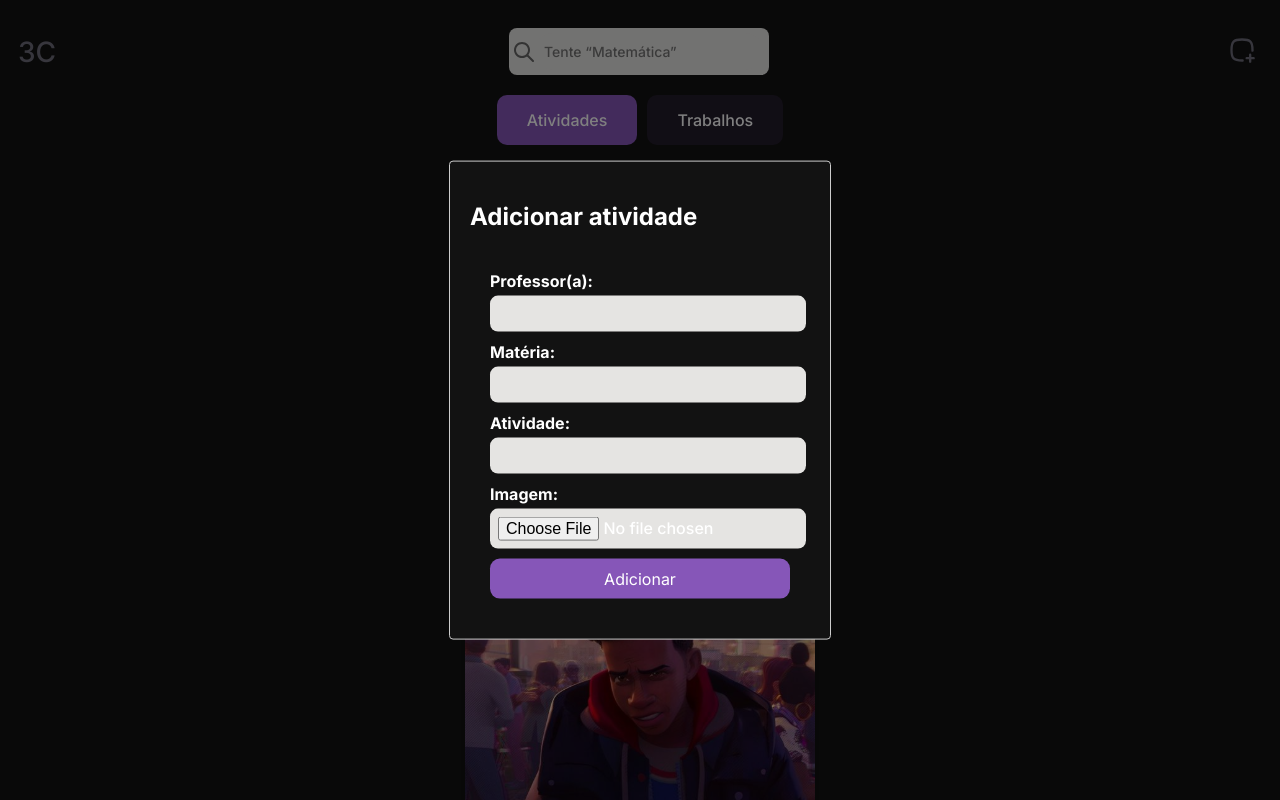
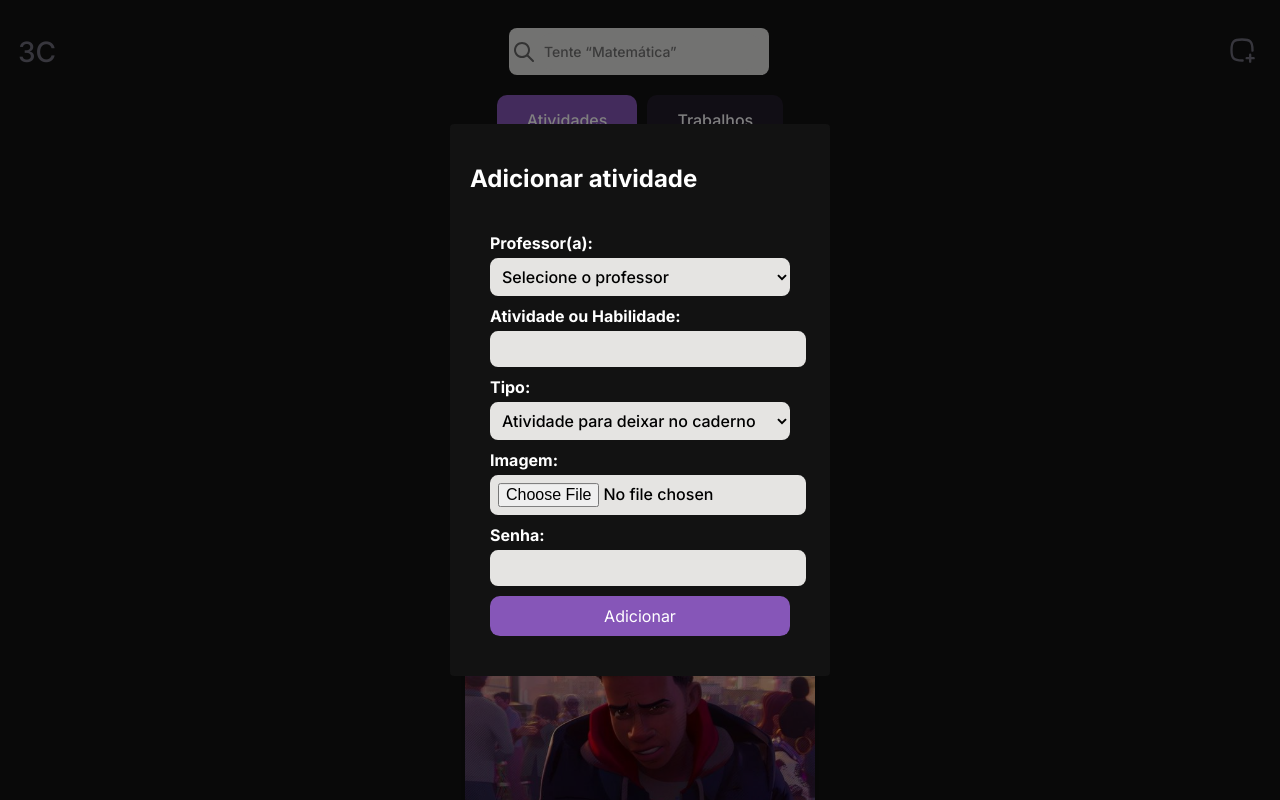
Before and after one commit to therealafter/school-project-front-end, a React (Vite) app: page / in a window 1280 px wide. Both pictures are taken after a click on the button 1242 px from the left and 51 px from the top of the page. Shown: the top 800 px of the page. Built offline with nearby package versions, Linux system fonts and the light colour scheme.

Commit message:
teachers name

```diff
--- a/package.json
+++ b/package.json
@@ -10,12 +10,15 @@
     "preview": "vite preview"
   },
   "dependencies": {
+    "axios": "^1.4.0",
     "react": "^18.2.0",
     "react-dom": "^18.2.0",
     "react-modal": "^3.16.1",
+    "react-toastify": "^9.1.3",
     "styled-components": "^6.0.7"
   },
   "devDependencies": {
+    "@types/axios": "^0.14.0",
     "@types/react": "^18.2.15",
     "@types/react-dom": "^18.2.7",
     "@types/react-modal": "^3.16.0",
--- a/src/components/Content/styles.ts
+++ b/src/components/Content/styles.ts
@@ -10,7 +10,7 @@ export const Container = styled.div`
 
 export const Title = styled.h1`
     font-weight: 500;
-    font-size: 12px;
+    font-size: 16px;
     font-family: "Inter", sans-serif;
     color: #FFF;
 `;
--- a/src/components/Navbar/index.tsx
+++ b/src/components/Navbar/index.tsx
@@ -1,15 +1,21 @@
 import { SearchComponent } from "../Search"
-import { Container, Add, Title, FormContainer } from "./styles"
+import { Container, Add, Title, FormContainer, StyledSelect } from "./styles"
 
 import { useState } from "react";
 
 import Modal from 'react-modal';
+import { toast } from "react-toastify";
+import { api } from "../../config/api";
+
+import { mattersData } from "../../config/config";
 
 const customStyles = {
   overlay: {
     backgroundColor: 'rgba(0, 0, 0, 0.5)',
   },
+
   content: {
+    border: 'none',
     color: "#FFF",
     background: '#121212',  // Definindo o fundo preto
     top: '50%',
@@ -23,13 +29,66 @@ const customStyles = {
 
 export const Navbar = () => {
   const [modalIsOpen, setModalIsOpen] = useState(false);
+  const [selectedImage, setSelectedImage] = useState(null); // State para armazenar a imagem selecionada
+
+  const [selectedTeacher, setSelectedTeacher] = useState('');
+  const [selectedTeacherSubjects, setSelectedTeacherSubjects] = useState([]) as any;
+
+  const [matter, setMatter] = useState(null) as any;
+  const [activity, setActivity] = useState(null);
+  const [type, setType] = useState('activity_not_delivery') as any;
+  const [password, setPassword] = useState(null);
+
+  const addActivity = async (event: any) => {
+    event.preventDefault();
+
+    if (!selectedTeacher || !matter || !activity || !type || !password) {
+      toast("Preencha todos os campos!", {
+        theme: "dark",
+      })
+      return;
+    }
+
+    setModalIsOpen(false);
+
+    const data = new FormData();
+
+    data.append('teacher', String(selectedTeacher));
+    data.append('matter', String(matter));
+    data.append('activityOrHability', String(activity)); // Supondo que activity contém o valor correto
+    data.append('type', String(type)); // Supondo que type contém o valor correto
+    data.append('password', String(password)); // Supondo que password contém o valor correto
+    data.append('image', selectedImage as any);
+
+    try {
+      await api.post('/activities', data);
+
+      toast("Atividade adicionada com sucesso!", {
+        theme: "dark",
+      })
+    } catch (error) {
+      toast("Erro ao adicionar atividade!", {
+        theme: "dark",
+      })
+    }
+  }
 
   const handleImageUpload = (event: any) => {
     const selectedImage = event.target.files[0];
     if (selectedImage) {
-      // Aqui você pode fazer o que quiser com a imagem selecionada,
-      // como fazer o upload para o servidor, exibir em uma pré-visualização, etc.
+      const imageURL = URL.createObjectURL(selectedImage);
+      setSelectedImage(imageURL as any);
     }
+  };
+
+  const uniqueTeacherNames = Array.from(new Set(mattersData.map(subject => subject.teacher)));
+
+  const handleTeacherSelect = (event: any) => {
+    const selectedValue = event.target.value;
+    setSelectedTeacher(selectedValue);
+
+    const subjects = mattersData.filter(subject => subject.teacher === selectedValue);
+    setSelectedTeacherSubjects(subjects);
   };
 
   return (
@@ -48,28 +107,89 @@ export const Navbar = () => {
         onRequestClose={() => setModalIsOpen(false)}
         style={customStyles}
         contentLabel="Adicionar atividade"
+        ariaHideApp={false}
       >
         <h2>Adicionar atividade</h2>
 
-        <FormContainer>
+        <FormContainer onSubmit={addActivity}>
           <label>Professor(a):</label>
-          <input type="text" />
 
-          <label>Matéria:</label>
-          <input type="text" />
+          <StyledSelect onChange={handleTeacherSelect}>
+            <option value="">Selecione o professor</option>
 
-          <label>Atividade:</label>
-          <input type="text" />
+            {uniqueTeacherNames.map(teacher => (
+              <option key={teacher} value={teacher}>
+                {teacher}
+              </option>
+            ))}
+          </StyledSelect>
+
+          {selectedTeacher && (
+            <>
+              <label>Matéria:</label>
+
+              <StyledSelect>
+                <option value="">Selecione a matéria</option>
+
+                {selectedTeacherSubjects.map((subject: any) => (
+                  <option key={subject.subject} value={subject.subject}
+                    onSelect={() => setMatter(subject.subject)}
+                  >
+                    {subject.subject}
+                  </option>
+                ))}
+
+              </StyledSelect>
+            </>
+          )}
+
+          <label>Atividade ou Habilidade:</label>
+          <input type="text"
+            onChange={
+              (event: any) => setActivity(event.target.value)
+            }
+          />
+
+          <label>Tipo:</label>
+
+          <StyledSelect>
+            <option onSelect={
+              () => setType('activity_not_delivery')
+            } value="1">Atividade para deixar no caderno</option>
+            <option onSelect={
+              () => setType('job_to_deliver')
+            } value="2">Trabalho para entregar</option>
+            <option onSelect={
+              () => setType('activity_to_deliver')
+            } value="3">Atividade para entregar</option>
+          </StyledSelect>
 
           {/* Image File */}
           <label>Imagem:</label>
           <input type="file" accept="image/*" onChange={handleImageUpload} />
 
+          {selectedImage && (
+            <div style={{ marginTop: '20px', textAlign: 'center' }}>
+              <img
+                src={selectedImage}
+                alt="Preview"
+                style={{ maxWidth: '50%', border: '2px solid #8656b8', borderRadius: '8px' }}
+              />
+            </div>
+          )}
+
+
+          {/* Secret input */}
+          <label>Senha:</label>
+          <input type="text"
+            onChange={
+              (event: any) => setPassword(event.target.value)
+            }
+          />
+
           <button type="submit">Adicionar</button>
         </FormContainer>
       </Modal>
     </>
-
-    // </Modal>
   )
 }
--- a/src/components/Navbar/styles.ts
+++ b/src/components/Navbar/styles.ts
@@ -6,6 +6,28 @@ export const Container = styled.div`
   padding: 10px 10px;
   justify-content: space-between;
   align-items: center;
+`;
+
+export const StyledSelect = styled.select`
+  padding: 8px;
+  margin-bottom: 10px;
+  border: none;
+  border-radius: 8px;
+  background-color: #e5e4e2;
+  font-weight: 500;
+  font-size: 16px;
+  font-family: "Inter", sans-serif;
+  width: 100%;
+
+  &:focus {
+    outline: none;
+    color: #000;
+  }
+
+  option:hover {
+    background-color: #6a0dad;
+    color: #fff; /* Cor do texto ao passar o mouse */
+  }
 `;
 
 export const FormContainer = styled.form`
@@ -28,8 +50,25 @@ export const FormContainer = styled.form`
     font-weight: bold;
   }
 
-  input[type="text"],
   input[type="file"] {
+    padding: 8px;
+    margin-bottom: 10px;
+    border: none;
+    border-radius: 8px;
+    color: #000;
+    background-color: #e5e4e2;
+    font-weight: 500;
+    font-size: 16px;
+    font-family: "Inter", sans-serif;
+    width: 100%;
+
+    :focus {
+      outline: none;
+      color: #000;
+    }
+  }
+
+  input[type="text"] {
     padding: 8px;
     margin-bottom: 10px;
     border: none;
--- /dev/null
+++ b/src/config/api.ts
@@ -0,0 +1,5 @@
+import axios from 'axios';
+
+export const api = axios.create({
+  baseURL: 'http://localhost:5555',
+});
--- /dev/null
+++ b/src/config/config.ts
@@ -0,0 +1,16 @@
+export const mattersData = [
+  { subject: 'UC5', teacher: 'Roberto' },
+  { subject: 'UC6', teacher: 'Roberto' },
+  { subject: 'Matemática', teacher: 'Silvia' },
+  { subject: 'Projeto de Vida', teacher: 'Silvia' },
+  { subject: 'Trabalho e Economia', teacher: 'Patricia' },
+  { subject: 'Tecnologia', teacher: 'Patricia' },
+  { subject: 'Compostos Agrícolas', teacher: 'Suemy' },
+  { subject: 'Educação Física', teacher: 'Vinicius' },
+  { subject: 'Artes', teacher: 'Carol' },
+  { subject: 'Português', teacher: 'Darque' },
+  { subject: 'Inglês', teacher: 'Luis Gustavo' },
+  { subject: 'Orientação de Estudos', teacher: 'Dina' },
+  { subject: 'Manipulação de Genes', teacher: 'Telma' },
+  { subject: 'Alimentação Sustentável', teacher: 'Joelma' },
+];
--- a/src/main.tsx
+++ b/src/main.tsx
@@ -3,9 +3,13 @@ import ReactDOM from 'react-dom/client'
 import Home from './pages/Home';
 
 import "./styles/global.css"
+import 'react-toastify/dist/ReactToastify.css';
+
+import { ToastContainer } from 'react-toastify';
 
 ReactDOM.createRoot(document.getElementById('root')!).render(
   <React.StrictMode>
     <Home />
+    <ToastContainer />
   </React.StrictMode>,
 )
--- a/src/styles/global.css
+++ b/src/styles/global.css
@@ -7,11 +7,15 @@ html {
   font-family: "Inter", sans-serif;
 
   border: none;
+
 }
+
+
 
 body {
   background-color: #121212;
   font-family: "Inter", sans-serif;
+
 }
 
 h1,
```
Also changed, not shown: 1 other file (tests, documents, lock files or other folders).
